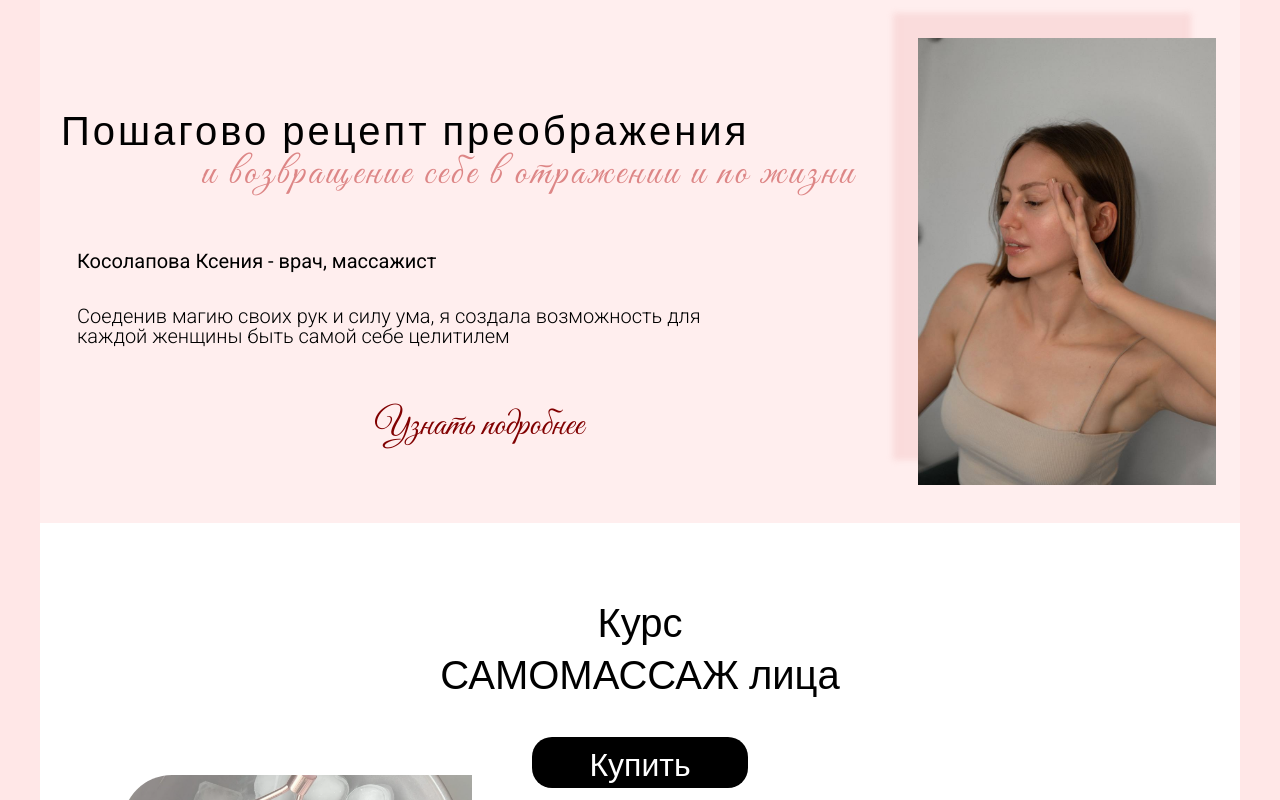
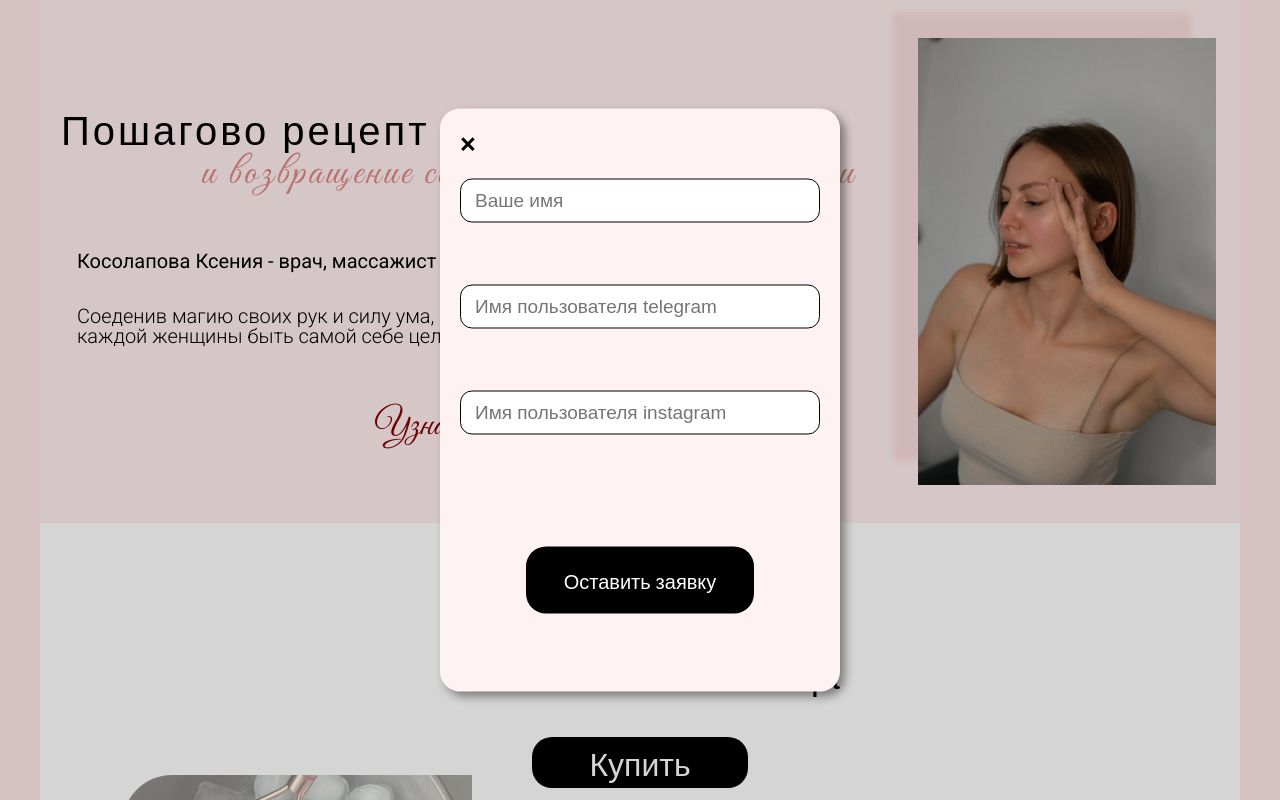
Before and after one commit to Koddione/beautySalon, a React (Vite) app: page / in a window 1280 px wide. Both pictures are taken after a click on the button "Купить". Shown: the top 800 px of the page. Built offline with nearby package versions, Linux system fonts and the light colour scheme; what Prop-types would draw is missing.

Commit message:
add modalForm

```diff
--- a/package.json
+++ b/package.json
@@ -13,8 +13,11 @@
 		"deploy": "gh-pages -d dist"
 	},
 	"dependencies": {
+		"@hookform/resolvers": "^5.0.1",
 		"react": "^19.0.0",
-		"react-dom": "^19.0.0"
+		"react-dom": "^19.0.0",
+		"react-hook-form": "^7.55.0",
+		"yup": "^1.6.1"
 	},
 	"devDependencies": {
 		"@eslint/js": "^9.19.0",
--- a/src/components/pinkBlock/components/modalDescription/modalDescription.module.scss
+++ b/src/components/pinkBlock/components/modalDescription/modalDescription.module.scss
@@ -17,11 +17,12 @@
 	display: flex;
 	flex-direction: column;
 	gap: 25px;
+	box-shadow: 5px 5px 10px rgba(0, 0, 0, 0.418);
 
 	.close {
+		display: flex;
+		max-width: 20px;
 		font-size: 30px;
-		width: 100%;
-		text-align: right;
 		margin-bottom: -5px;
 		cursor: pointer;
 		font-weight: 500;
--- /dev/null
+++ b/src/components/whiteBlock/components/modalForm/inputField/inputField.jsx
@@ -0,0 +1,18 @@
+import styles from './inputField.module.scss';
+import PropTypes from 'Prop-types';
+
+export const InputField = ({ placeHolder, register, errors, idName }) => {
+	return (
+		<div className={styles.input}>
+			<input type="text" {...register(idName)} placeholder={placeHolder} />
+			<p>{errors?.[idName]?.message} &#8203;</p>
+		</div>
+	);
+};
+
+InputField.propTypes = {
+	placeHolder: PropTypes.string,
+	register: PropTypes.func,
+	errors: PropTypes.object,
+	idName: PropTypes.string,
+};
--- /dev/null
+++ b/src/components/whiteBlock/components/modalForm/inputField/inputField.module.scss
@@ -0,0 +1,17 @@
+.input {
+	display: flex;
+	flex-direction: column;
+	gap: 10px;
+
+	input {
+		font-size: 19px;
+		padding: 10px 14px;
+		letter-spacing: 0;
+		border-radius: 12px;
+		border: 1px solid black;
+	}
+	p {
+		font-size: 15px;
+		color: rgb(189, 0, 0);
+	}
+}
--- /dev/null
+++ b/src/components/whiteBlock/components/modalForm/modalForm.jsx
@@ -0,0 +1,53 @@
+import { InputField } from './inputField/inputField';
+import styles from './modalForm.module.scss';
+import PropTypes from 'Prop-types';
+import { useForm } from 'react-hook-form';
+import { yupResolver } from '@hookform/resolvers/yup';
+import { schema } from '../../../../schemas/schemaBuy';
+
+export const ModalForm = ({ setIsOpen }) => {
+	const {
+		register,
+		handleSubmit,
+		formState: { errors },
+	} = useForm({ resolver: yupResolver(schema) });
+
+	const onSubmit = (data) => {
+		console.log(data);
+	};
+	return (
+		<>
+			<div className={styles.shadow}></div>
+			<div className={styles.container}>
+				<div className={styles.close} onClick={() => setIsOpen(false)}>
+					&times;
+				</div>
+				<form onSubmit={handleSubmit(onSubmit)}>
+					<InputField
+						idName={'name'}
+						placeHolder="Ваше имя"
+						register={register}
+						errors={errors}
+					/>
+					<InputField
+						register={register}
+						errors={errors}
+						idName={'telegram'}
+						placeHolder="Имя пользователя telegram"
+					/>
+					<InputField
+						register={register}
+						errors={errors}
+						idName={'instagram'}
+						placeHolder="Имя пользователя instagram"
+					/>
+					<button type="submit">Оставить заявку</button>
+				</form>
+			</div>
+		</>
+	);
+};
+
+ModalForm.propTypes = {
+	setIsOpen: PropTypes.func,
+};
--- /dev/null
+++ b/src/components/whiteBlock/components/modalForm/modalForm.module.scss
@@ -0,0 +1,60 @@
+@use '../../../../styles/mixins' as *;
+@use '../../../../styles/variables' as *;
+
+.container {
+	@include center-element;
+	font-family: $font-text-main;
+	background-color: #fff2f2;
+	border-radius: 20px;
+	padding: 20px 20px;
+	display: flex;
+	flex-direction: column;
+	gap: 25px;
+	box-shadow: 5px 5px 10px rgba(0, 0, 0, 0.418);
+	max-width: 400px;
+	width: 100%;
+	z-index: 11;
+
+	.close {
+		font-size: 30px;
+		max-width: 20px;
+		margin-bottom: -5px;
+		cursor: pointer;
+		font-weight: 500;
+	}
+	.close:hover {
+		opacity: 0.7;
+	}
+	.close:active {
+		color: rgb(247, 128, 128);
+	}
+
+	form {
+		display: flex;
+		flex-direction: column;
+		gap: 37px;
+	}
+	button {
+		margin: 0 auto;
+		margin-top: 50px;
+		margin-bottom: 58px;
+		padding: 20px 38px;
+		font-family: $font-text-second;
+		font-size: 20px;
+		background-color: black;
+		color: white;
+		border-radius: 20px;
+		cursor: pointer;
+		transition: color 0.3s ease, opacity 0.2s ease;
+	}
+	button:hover {
+		color: rgb(255, 204, 204);
+	}
+	button:active {
+		opacity: 0.7;
+	}
+}
+
+.shadow {
+	@include shadow(rgba(0, 0, 0, 0.164), 10);
+}
--- a/src/components/whiteBlock/whiteBlock.jsx
+++ b/src/components/whiteBlock/whiteBlock.jsx
@@ -1,14 +1,20 @@
 import styles from './whiteBlock.module.scss';
 import picture from '../../assets/selecon.jpg';
 import { Table } from './components/table/table';
+import { ModalForm } from './components/modalForm/modalForm';
+import { useState } from 'react';
 
 export const WhiteBlock = () => {
+	const [isOpen, setIsOpen] = useState(false);
 	return (
 		<div className={styles.container}>
 			<p className={styles.title}>
 				Курс <br /> САМОМАССАЖ лица
 			</p>
-			<button className={styles.btn}>Купить</button>
+			<button className={styles.btn} onClick={() => setIsOpen(true)}>
+				Купить
+			</button>
+			{isOpen && <ModalForm setIsOpen={setIsOpen} />}
 			<div className={styles.info}>
 				<div className={styles.textInfo}>
 					<img className={styles.image} src={picture} alt="фото" />
--- /dev/null
+++ b/src/schemas/schemaBuy.js
@@ -0,0 +1,18 @@
+import * as yup from 'yup';
+
+const required = 'Поле обязательно к заполнению';
+const usernameRegex = /^[a-zA-Z0-9_@]{1,32}$/;
+
+export const schema = yup.object().shape({
+	name: yup.string().required(required).max(20, 'Максимум 20 символов'),
+	telegram: yup
+		.string()
+		.required(required)
+		.matches(usernameRegex, 'Введите корректный ник Telegram')
+		.max(32, 'Максимум 32 символа'),
+	instagram: yup
+		.string()
+		.required(required)
+		.matches(usernameRegex, 'Введите корректный ник Instagram')
+		.max(30, 'Максимум 30 символов'),
+});
--- a/src/styles/_mixins.scss
+++ b/src/styles/_mixins.scss
@@ -0,0 +1,32 @@
+@use './variables' as *;
+
+@mixin center-element {
+	position: fixed;
+	top: 50%;
+	left: 50%;
+	transform: translate(-50%, -50%);
+}
+@mixin container-styles($max-width, $font-size, $font-weight) {
+	font-family: $font-text-main;
+	letter-spacing: 1px;
+	font-weight: $font-weight;
+	font-size: $font-size;
+	background-color: rgb(255, 255, 255);
+	border-radius: 20px;
+	padding: 20px 30px;
+	display: flex;
+	flex-direction: column;
+	gap: 25px;
+	box-shadow: 5px 5px 10px rgba(0, 0, 0, 0.418);
+	max-width: $max-width;
+	z-index: 11;
+}
+@mixin shadow($background-color, $z-index) {
+	position: fixed;
+	top: 0;
+	left: 0;
+	width: 100%;
+	height: 100%;
+	background-color: $background-color;
+	z-index: $z-index;
+}
```
Also changed, not shown: 1 other file (tests, documents, lock files or other folders).
